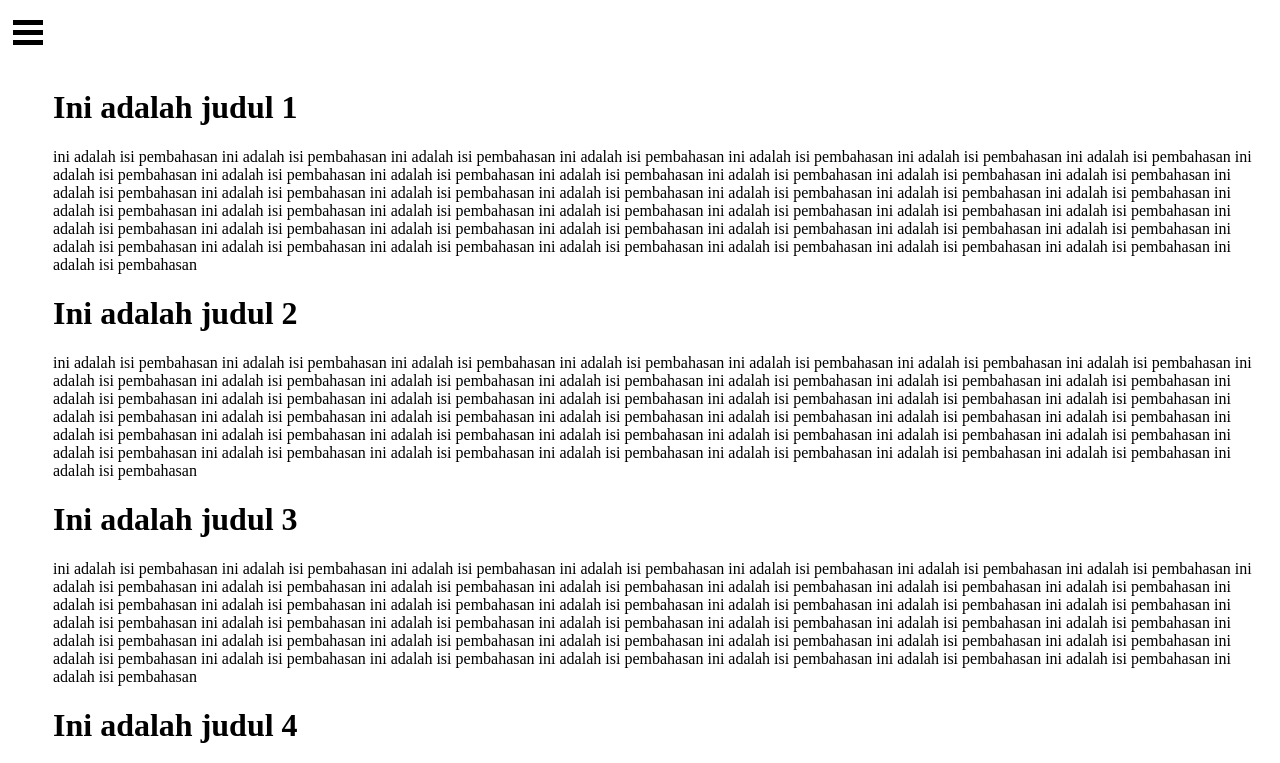
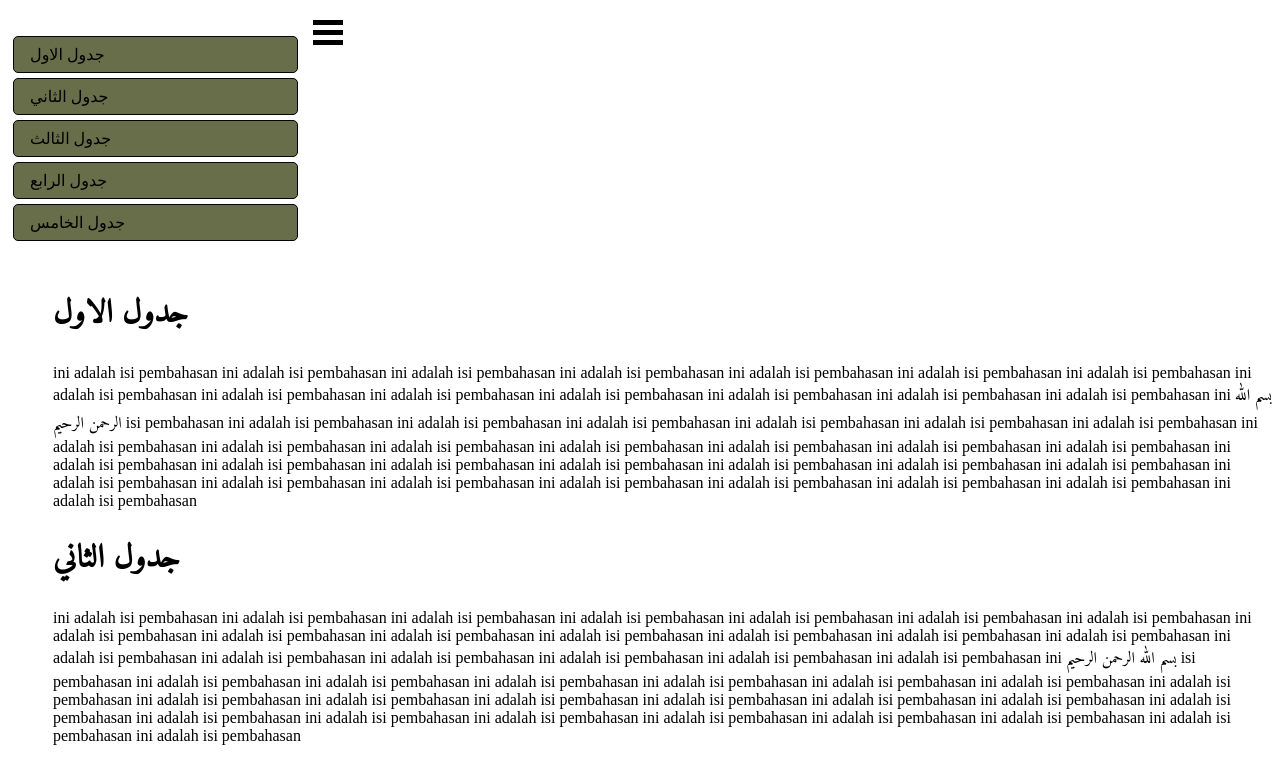
Before and after one commit to Kobong118/ikhwani-media, a plain HTML site: page stemplet bloger/mode-book.html in a window 1280 px wide. Both pictures are taken after a click on the element "Daftar Isi". Shown: the top 763 px of the page. Drawn offline with Linux system fonts and the light colour scheme.

Commit message:
cari text arabic

```diff
--- a/stemplet bloger/mode-book.css
+++ b/stemplet bloger/mode-book.css
@@ -1,3 +1,14 @@
+@import url('https://fonts.googleapis.com/css2?family=Amiri&display=swap');
+
+.arb {
+    font-family: 'Amiri', serif;
+}
+a:link {
+    text-decoration: none;
+}
+a {
+    color: #000000;
+}
 .mb-main{
     margin:0 0 0 45px;
 }
@@ -11,6 +22,19 @@
     padding: 10px 0 10px 0;
 
 }
+.mb-menu ul {
+    list-style-type: none;
+    padding: 0 10px 0 5px;
+  }
+
+  .mb-menu  ul li {
+    padding: 8px 16px;
+    margin: 5px 0 5px 0;
+    border: 1px solid #030303;
+    border-radius: 5px;
+    background-color: #696e4a;
+  }
+
 .hidden{
     width: 0;
     height: 40px;
--- a/stemplet bloger/mode-book.html
+++ b/stemplet bloger/mode-book.html
@@ -8,33 +8,33 @@
     <link rel="stylesheet" href="mode-book.css">
 </head>
 <body>
-    <div class="mb-menu">
+    <div class="mb-menu hidden">
         <div id="Tmenu" class="Tmenu">
             <span class="menu-icon border-icon">Daftar Isi</span>
         </div>
-        <ul class="mb-list-menu">
+        <ul class="mb-list-menu" hidden="true">
         </ul>
     </div>
     <div class="mb-main">
         <div class="konten" >
-            <div class="mb-head"><h1>Ini adalah judul 1</h1></div>
-            <div class="mb-body"><p>ini adalah isi pembahasan ini adalah isi pembahasan ini adalah isi pembahasan ini adalah isi pembahasan ini adalah isi pembahasan ini adalah isi pembahasan ini adalah isi pembahasan ini adalah isi pembahasan ini adalah isi pembahasan ini adalah isi pembahasan ini adalah isi pembahasan ini adalah isi pembahasan ini adalah isi pembahasan ini adalah isi pembahasan ini adalah isi pembahasan ini adalah isi pembahasan ini adalah isi pembahasan ini adalah isi pembahasan ini adalah isi pembahasan ini adalah isi pembahasan ini adalah isi pembahasan ini adalah isi pembahasan ini adalah isi pembahasan ini adalah isi pembahasan ini adalah isi pembahasan ini adalah isi pembahasan ini adalah isi pembahasan ini adalah isi pembahasan ini adalah isi pembahasan ini adalah isi pembahasan ini adalah isi pembahasan ini adalah isi pembahasan ini adalah isi pembahasan ini adalah isi pembahasan ini adalah isi pembahasan ini adalah isi pembahasan ini adalah isi pembahasan ini adalah isi pembahasan ini adalah isi pembahasan ini adalah isi pembahasan ini adalah isi pembahasan ini adalah isi pembahasan ini adalah isi pembahasan </p></div>
+            <div class="mb-head"><h1>جدول الاول</h1></div>
+            <div class="mb-body"><p>ini adalah isi pembahasan ini adalah isi pembahasan ini adalah isi pembahasan ini adalah isi pembahasan ini adalah isi pembahasan ini adalah isi pembahasan ini adalah isi pembahasan ini adalah isi pembahasan ini adalah isi pembahasan ini adalah isi pembahasan ini adalah isi pembahasan ini adalah isi pembahasan ini adalah isi pembahasan ini adalah isi pembahasan ini <span>بسم الله الرحمن الرحيم</span> isi pembahasan ini adalah isi pembahasan ini adalah isi pembahasan ini adalah isi pembahasan ini adalah isi pembahasan ini adalah isi pembahasan ini adalah isi pembahasan ini adalah isi pembahasan ini adalah isi pembahasan ini adalah isi pembahasan ini adalah isi pembahasan ini adalah isi pembahasan ini adalah isi pembahasan ini adalah isi pembahasan ini adalah isi pembahasan ini adalah isi pembahasan ini adalah isi pembahasan ini adalah isi pembahasan ini adalah isi pembahasan ini adalah isi pembahasan ini adalah isi pembahasan ini adalah isi pembahasan ini adalah isi pembahasan ini adalah isi pembahasan ini adalah isi pembahasan ini adalah isi pembahasan ini adalah isi pembahasan ini adalah isi pembahasan ini adalah isi pembahasan </p></div>
         </div>
         <div class="konten" >
-            <div class="mb-head"><h1>Ini adalah judul 2</h1></div>
-            <div class="mb-body"><p>ini adalah isi pembahasan ini adalah isi pembahasan ini adalah isi pembahasan ini adalah isi pembahasan ini adalah isi pembahasan ini adalah isi pembahasan ini adalah isi pembahasan ini adalah isi pembahasan ini adalah isi pembahasan ini adalah isi pembahasan ini adalah isi pembahasan ini adalah isi pembahasan ini adalah isi pembahasan ini adalah isi pembahasan ini adalah isi pembahasan ini adalah isi pembahasan ini adalah isi pembahasan ini adalah isi pembahasan ini adalah isi pembahasan ini adalah isi pembahasan ini adalah isi pembahasan ini adalah isi pembahasan ini adalah isi pembahasan ini adalah isi pembahasan ini adalah isi pembahasan ini adalah isi pembahasan ini adalah isi pembahasan ini adalah isi pembahasan ini adalah isi pembahasan ini adalah isi pembahasan ini adalah isi pembahasan ini adalah isi pembahasan ini adalah isi pembahasan ini adalah isi pembahasan ini adalah isi pembahasan ini adalah isi pembahasan ini adalah isi pembahasan ini adalah isi pembahasan ini adalah isi pembahasan ini adalah isi pembahasan ini adalah isi pembahasan ini adalah isi pembahasan ini adalah isi pembahasan </p></div>
+            <div class="mb-head"><h1>جدول الثاني</h1></div>
+            <div class="mb-body"><p>ini adalah isi pembahasan ini adalah isi pembahasan ini adalah isi pembahasan ini adalah isi pembahasan ini adalah isi pembahasan ini adalah isi pembahasan ini adalah isi pembahasan ini adalah isi pembahasan ini adalah isi pembahasan ini adalah isi pembahasan ini adalah isi pembahasan ini adalah isi pembahasan ini adalah isi pembahasan ini adalah isi pembahasan ini adalah isi pembahasan ini adalah isi pembahasan ini adalah isi pembahasan ini adalah isi pembahasan ini adalah isi pembahasan ini adalah isi pembahasan ini <span>بسم الله الرحمن الرحيم</span> isi pembahasan ini adalah isi pembahasan ini adalah isi pembahasan ini adalah isi pembahasan ini adalah isi pembahasan ini adalah isi pembahasan ini adalah isi pembahasan ini adalah isi pembahasan ini adalah isi pembahasan ini adalah isi pembahasan ini adalah isi pembahasan ini adalah isi pembahasan ini adalah isi pembahasan ini adalah isi pembahasan ini adalah isi pembahasan ini adalah isi pembahasan ini adalah isi pembahasan ini adalah isi pembahasan ini adalah isi pembahasan ini adalah isi pembahasan ini adalah isi pembahasan ini adalah isi pembahasan ini adalah isi pembahasan </p></div>
         </div>
         <div class="konten" >
-            <div class="mb-head"><h1>Ini adalah judul 3</h1></div>
-            <div class="mb-body"><p>ini adalah isi pembahasan ini adalah isi pembahasan ini adalah isi pembahasan ini adalah isi pembahasan ini adalah isi pembahasan ini adalah isi pembahasan ini adalah isi pembahasan ini adalah isi pembahasan ini adalah isi pembahasan ini adalah isi pembahasan ini adalah isi pembahasan ini adalah isi pembahasan ini adalah isi pembahasan ini adalah isi pembahasan ini adalah isi pembahasan ini adalah isi pembahasan ini adalah isi pembahasan ini adalah isi pembahasan ini adalah isi pembahasan ini adalah isi pembahasan ini adalah isi pembahasan ini adalah isi pembahasan ini adalah isi pembahasan ini adalah isi pembahasan ini adalah isi pembahasan ini adalah isi pembahasan ini adalah isi pembahasan ini adalah isi pembahasan ini adalah isi pembahasan ini adalah isi pembahasan ini adalah isi pembahasan ini adalah isi pembahasan ini adalah isi pembahasan ini adalah isi pembahasan ini adalah isi pembahasan ini adalah isi pembahasan ini adalah isi pembahasan ini adalah isi pembahasan ini adalah isi pembahasan ini adalah isi pembahasan ini adalah isi pembahasan ini adalah isi pembahasan ini adalah isi pembahasan </p></div>
+            <div class="mb-head"><h1>جدول الثالث</h1></div>
+            <div class="mb-body"><p>ini adalah isi pembahasan ini adalah isi pembahasan ini adalah isi pembahasan ini adalah isi pembahasan ini adalah isi pembahasan ini adalah isi pembahasan ini adalah isi pembahasan ini adalah isi pembahasan ini adalah isi pembahasan ini adalah isi pembahasan ini adalah isi pembahasan ini adalah isi pembahasan ini adalah isi pembahasan ini adalah isi pembahasan ini adalah isi pembahasan ini adalah isi pembahasan ini adalah isi pembahasan ini adalah isi pembahasan ini adalah isi pembahasan ini adalah isi pembahasan ini <span>بسم الله الرحمن الرحيم</span> isi pembahasan ini adalah isi pembahasan ini adalah isi pembahasan ini adalah isi pembahasan ini adalah isi pembahasan ini adalah isi pembahasan ini adalah isi pembahasan ini adalah isi pembahasan ini adalah isi pembahasan ini adalah isi pembahasan ini adalah isi pembahasan ini adalah isi pembahasan ini adalah isi pembahasan ini adalah isi pembahasan ini adalah isi pembahasan ini adalah isi pembahasan ini adalah isi pembahasan ini adalah isi pembahasan ini adalah isi pembahasan ini adalah isi pembahasan ini adalah isi pembahasan ini adalah isi pembahasan ini adalah isi pembahasan </p></div>
         </div>
         <div class="konten" >
-            <div class="mb-head"><h1>Ini adalah judul 4</h1></div>
-            <div class="mb-body"><p>ini adalah isi pembahasan ini adalah isi pembahasan ini adalah isi pembahasan ini adalah isi pembahasan ini adalah isi pembahasan ini adalah isi pembahasan ini adalah isi pembahasan ini adalah isi pembahasan ini adalah isi pembahasan ini adalah isi pembahasan ini adalah isi pembahasan ini adalah isi pembahasan ini adalah isi pembahasan ini adalah isi pembahasan ini adalah isi pembahasan ini adalah isi pembahasan ini adalah isi pembahasan ini adalah isi pembahasan ini adalah isi pembahasan ini adalah isi pembahasan ini adalah isi pembahasan ini adalah isi pembahasan ini adalah isi pembahasan ini adalah isi pembahasan ini adalah isi pembahasan ini adalah isi pembahasan ini adalah isi pembahasan ini adalah isi pembahasan ini adalah isi pembahasan ini adalah isi pembahasan ini adalah isi pembahasan ini adalah isi pembahasan ini adalah isi pembahasan ini adalah isi pembahasan ini adalah isi pembahasan ini adalah isi pembahasan ini adalah isi pembahasan ini adalah isi pembahasan ini adalah isi pembahasan ini adalah isi pembahasan ini adalah isi pembahasan ini adalah isi pembahasan ini adalah isi pembahasan </p></div>
+            <div class="mb-head"><h1>جدول الرابع</h1></div>
+            <div class="mb-body"><p>ini adalah isi pembahasan ini adalah isi pembahasan ini adalah isi pembahasan ini adalah isi pembahasan ini adalah isi pembahasan ini adalah isi pembahasan ini adalah isi pembahasan ini adalah isi pembahasan ini adalah isi pembahasan ini adalah isi pembahasan ini adalah isi pembahasan ini adalah isi pembahasan ini adalah isi pembahasan ini adalah isi pembahasan ini adalah isi pembahasan ini adalah isi pembahasan ini adalah isi pembahasan ini adalah isi pembahasan ini adalah isi pembahasan ini adalah isi pembahasan ini adalah isi pembahasan ini adalah isi pembahasan ini adalah isi pembahasan ini adalah isi pembahasan ini adalah isi pembahasan ini adalah isi pembahasan ini adalah isi pembahasan ini adalah isi pembahasan ini adalah isi pembahasan ini adalah isi pembahasan ini adalah isi pembahasan ini adalah isi pembahasan ini adalah isi pembahasan ini adalah isi pembahasan ini adalah isi pembahasan ini adalah isi pembahasan ini <span>بسم الله الرحمن الرحيم</span> isi pembahasan ini adalah isi pembahasan ini adalah isi pembahasan ini adalah isi pembahasan ini adalah isi pembahasan ini adalah isi pembahasan ini adalah isi pembahasan </p></div>
         </div>
         <div class="konten" >
-            <div class="mb-head"><h1>Ini adalah judul 5</h1></div>
-            <div class="mb-body"><p>ini adalah isi pembahasan ini adalah isi pembahasan ini adalah isi pembahasan ini adalah isi pembahasan ini adalah isi pembahasan ini adalah isi pembahasan ini adalah isi pembahasan ini adalah isi pembahasan ini adalah isi pembahasan ini adalah isi pembahasan ini adalah isi pembahasan ini adalah isi pembahasan ini adalah isi pembahasan ini adalah isi pembahasan ini adalah isi pembahasan ini adalah isi pembahasan ini adalah isi pembahasan ini adalah isi pembahasan ini adalah isi pembahasan ini adalah isi pembahasan ini adalah isi pembahasan ini adalah isi pembahasan ini adalah isi pembahasan ini adalah isi pembahasan ini adalah isi pembahasan ini adalah isi pembahasan ini adalah isi pembahasan ini adalah isi pembahasan ini adalah isi pembahasan ini adalah isi pembahasan ini adalah isi pembahasan ini adalah isi pembahasan ini adalah isi pembahasan ini adalah isi pembahasan ini adalah isi pembahasan ini adalah isi pembahasan ini adalah isi pembahasan ini adalah isi pembahasan ini adalah isi pembahasan ini adalah isi pembahasan ini adalah isi pembahasan ini adalah isi pembahasan ini adalah isi pembahasan </p></div>
+            <div class="mb-head"><h1>جدول الخامس</h1></div>
+            <div class="mb-body"><p>ini adalah isi pembahasan ini adalah isi pembahasan ini adalah isi pembahasan ini adalah isi pembahasan ini adalah isi pembahasan ini adalah isi pembahasan ini adalah isi pembahasan ini adalah isi pembahasan ini adalah isi pembahasan ini adalah isi pembahasan ini adalah isi pembahasan ini adalah isi pembahasan ini adalah isi pembahasan ini adalah isi pembahasan ini adalah isi pembahasan ini adalah isi pembahasan ini adalah isi pembahasan ini adalah isi pembahasan ini adalah isi pembahasan ini adalah isi pembahasan ini adalah isi pembahasan ini adalah isi pembahasan ini adalah isi pembahasan ini adalah isi pembahasan ini adalah isi pembahasan ini adalah isi pembahasan ini <span>بسم الله الرحمن الرحيم</span> isi pembahasan ini adalah isi pembahasan ini adalah isi pembahasan ini adalah isi pembahasan ini adalah isi pembahasan ini adalah isi pembahasan ini adalah isi pembahasan ini adalah isi pembahasan ini adalah isi pembahasan ini adalah isi pembahasan ini adalah isi pembahasan ini adalah isi pembahasan ini adalah isi pembahasan ini adalah isi pembahasan ini adalah isi pembahasan ini adalah isi pembahasan ini adalah isi pembahasan </p></div>
         </div>
     </div>
     <script src="mode-book.js"></script>
--- a/stemplet bloger/mode-book.js
+++ b/stemplet bloger/mode-book.js
@@ -22,4 +22,25 @@ ulListMenu[0].hidden = false
     ulListMenu[0].hidden = true}
 mbmenu[0].classList.toggle('hidden')
 };
-ulListMenu[0].onclick = ()=>{mbmenu[0].classList.toggle('hidden'); ulListMenu[0].hidden = true}
+ulListMenu[0].onclick = ()=>{mbmenu[0].classList.toggle('hidden'); ulListMenu[0].hidden = true};
+
+// cari text arabic
+const arb = /[\u0600-\u06ff]/
+const textArb = document.getElementsByTagName("h1");
+const textArb2 = document.getElementsByTagName("span");
+if (textArb.length !=0) {
+    for (let i = 0; i < textArb.length; i++) {
+        if (arb.test(textArb[i].innerHTML)) {
+            textArb[i].classList.add("arb");
+        }
+
+    }
+}
+if (textArb2.length !=0) {
+    for (let i = 0; i < textArb2.length; i++) {
+        if (arb.test(textArb2[i].innerHTML)) {
+            textArb2[i].classList.add("arb");
+        }
+
+    }
+}
```
